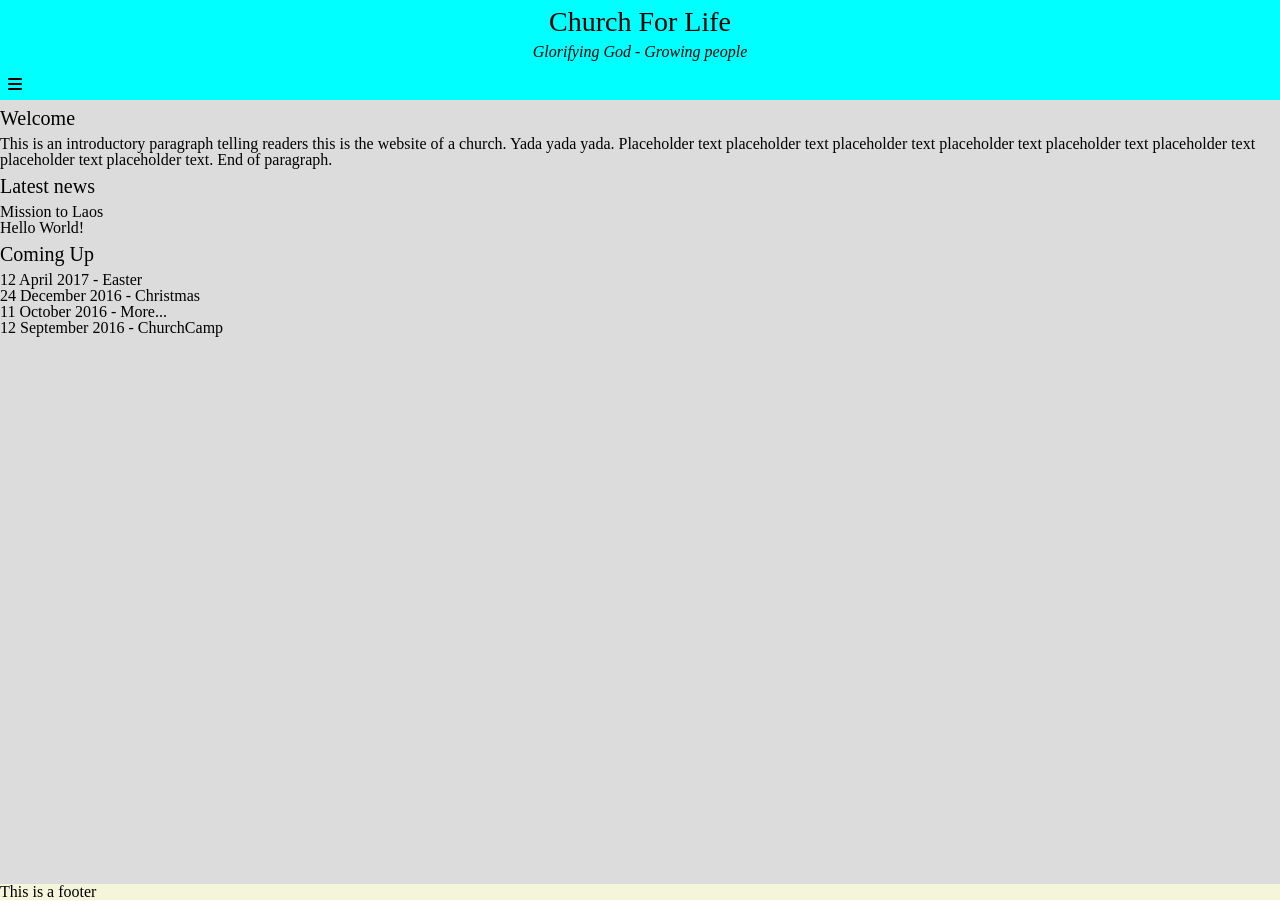
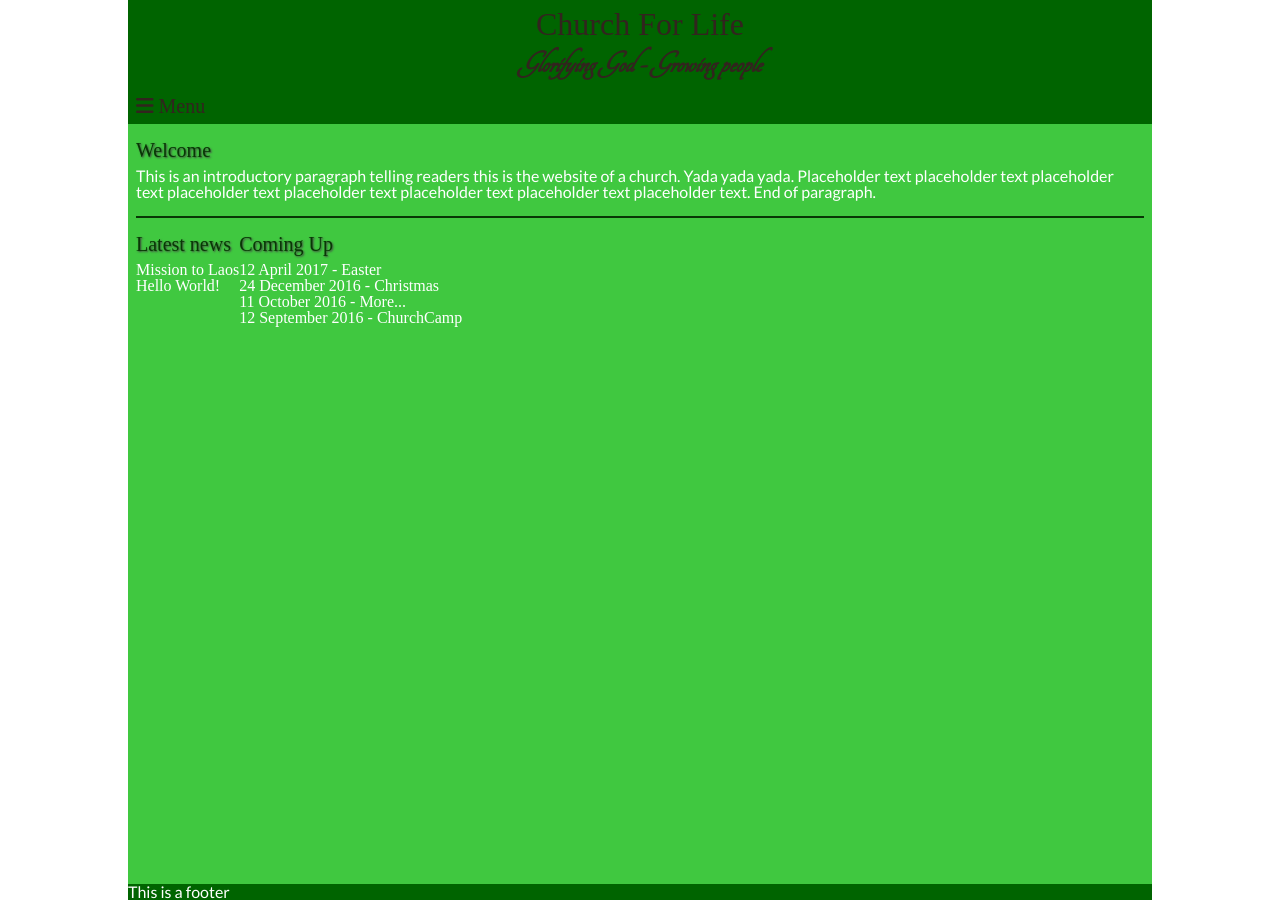
Before and after one commit to StaphSynth/Church-For-Life, a Jekyll site: the page built from index.md, in a window 1280 px wide. Built offline with Jekyll 4.4.1, drawn with Linux system fonts in a browser that asks for light colours; nearby versions of some CDN libraries; some web fonts are replaced.

Commit message:
sorted colours, fonts, mobile menu padding

```diff
--- a/_includes/coming.html
+++ b/_includes/coming.html
@@ -4,7 +4,7 @@
   {% for event in events %}
       {% assign postStartDate = event.when | date: '%s' %}
       {% if postStartDate >= curDate %}
-        <li><a href="{{ event.url }}">{{ event.when | date_to_long_string }} - {{ event.title }}</a></li>
+        <li><h3><a href="{{ event.url }}">{{ event.when | date_to_long_string }} - {{ event.title }}</a></h3></li>
       {% endif %}
   {% endfor %}
 </ul>
--- a/_layouts/default.html
+++ b/_layouts/default.html
@@ -3,16 +3,18 @@
     <meta charset="utf-8">
     <meta name="viewport" content="width=device-width, initial-scale=1">
     <link rel="stylesheet" type="text/css" href="{{ site.baseurl }}/css/main.css">
+    <link href="https://fonts.googleapis.com/css?family=Lato|Tangerine|Salsa" rel="stylesheet">
     <script type="text/javascript" src="https://use.fontawesome.com/0523816ffe.js"></script>
   </head>
   <body>
+    <div id="pageContainer">
       <header>
         <noscript><div id="noscript">JavaScript is turned off. Please <a href="http://enable-javascript.com/" target="_blank">enable JavaScript</a> for full use of this site.</div></noscript>
         <h1>Church For Life</h1>
         <h3>Glorifying God - Growing people</h3>
         <nav id="mainMenu">
           <div id="navIcon">
-          <a href="#"><i class="fa fa-bars"></i></a>
+            <a href="#"><i class="fa fa-bars"></i> Menu</a>
           </div>
           <ul>
             {% assign navPages = site.pages | sort: 'navId' %}
@@ -39,6 +41,7 @@
       <footer>
         <p>This is a footer</p>
       </footer>
+    </div> <!-- /pageContainer -->
   </body>
 
   <!--Loads non-render-critical JavaScript after the page has been rendered-->
--- a/css/main.css
+++ b/css/main.css
@@ -79,47 +79,88 @@ a:visited {
   color: inherit;
 }
 
-body {
-  display: flex;
-  flex-flow: column nowrap;
-  align-items: stretch;
+#pageContainer {
+	height: 100%;
+	display: flex;
+	flex-direction: column;
+	max-width: 1024px;
+	margin: 0 auto;
 }
+
+/*==================================================
+FONTS
+===================================================*/
+
+header h1, #mainMenu,
+#contentContainer h2,
+#contentContainer h3 {
+	font-family: 'Salsa', cursive;
+}
+
+header h3  {
+	font-family: 'Tangerine', cursive;
+}
+
+#contentContainer p,
+.keepReading,
+footer {
+	font-family: 'Lato', sans-serif;
+}
+
 
 /*==================================================
 HEADER
 ===================================================*/
 
 header {
-  background-color: aqua;
+  /*background-color: #127725;*/
+	background-color: darkgreen;
 }
 
 header h1 {
-  font-size: 1.75rem;
+  font-size: 2rem;
   text-align: center;
-  padding: 0.5rem ;
+  padding: 0.5rem;
+	color: #32241e;
+	/*text-shadow: 1px 1px 2px #000;*/
+
+
 }
 
 header h3 {
   text-align: center;
   padding-bottom: 0.5rem;
-font-style: italic;}
+  font-style: italic;
+	color: #32241e;
+	/*text-shadow: 1px 1px 1px #000;*/
+	font-size: 2rem;
+	font-weight: 600;
+}
 
 /*==================================================
 NAVIGATION
 ===================================================*/
 
+#mainMenu {
+	color: #32241e;
+	font-size: 1.25rem;
+}
+
 #mainMenu ul {
   display: none;
+	border-left: solid transparent 0.5rem;
+	border-right: solid transparent 0.5rem;
 }
 
 #navIcon a {
   display: block;
   padding: 0.5rem;
+	outline: 0;
 }
 
 #mainMenu ul li a {
   display: block;
-  padding: 0.25rem 0;
+  padding: 0.5rem 0 0.5rem 0.5rem;
 }
 
 #mainMenu ul li:hover {
@@ -137,7 +178,15 @@ MAIN CONTENT
 
 #contentContainer {
   flex-grow: 1;
-  background-color: gainsboro;
+  background-color: #40c840;
+	color: #fff;
+	padding: 0.5rem;
+}
+
+.line {
+	margin: 1rem 0 0.5rem;;
+	border-top: solid 2px;
+	color: #083705;
 }
 
 #contentContainer h2 {
@@ -145,18 +194,45 @@ MAIN CONTENT
   padding: 0.5rem 0;
 }
 
+#latestContainer {
+	display: flex;
+	flex-direction: column;
+}
 
+#contentContainer h2 {
+	color: #083705;
+	text-shadow: 1px 1px 2px #444;
+
+
+}
+
+#contentContainer p {
+
+    font-family: 'Lato', sans-serif;
+
+}
+
+.postList h3 {
+	display: inline-block;
+}
 
 /*==================================================
 FOOTER
 ===================================================*/
 
 footer {
-  background: beige;
+  background: darkgreen;
+	color: #fff;
 }
 
 
 
 /*==================================================
 RESPONSIVE CSS
-===================================================*
+===================================================*/
+
+@media screen and (min-width: 1100px){
+	#latestContainer {
+		flex-direction: row;
+	}
+}
--- a/index.md
+++ b/index.md
@@ -8,10 +8,15 @@ navId: 10
 
 This is an introductory paragraph telling readers this is the website of a church. Yada yada yada. Placeholder text placeholder text placeholder text placeholder text placeholder text placeholder text placeholder text placeholder text. End of paragraph.
 
-## Latest news
+<div class="line"></div>
 
+<div id="latestContainer">
+  <div id="news">
+    <h2>Latest news</h2>
 {% include listGenerator.html %}
-
-## Coming Up
-
+  </div>
+  <div id="comingUp">
+    <h2>Coming Up</h2>
 {% include coming.html %}
+    </div>
+</div>
```
Lines whose indentation alone changed are shown as unchanged.
